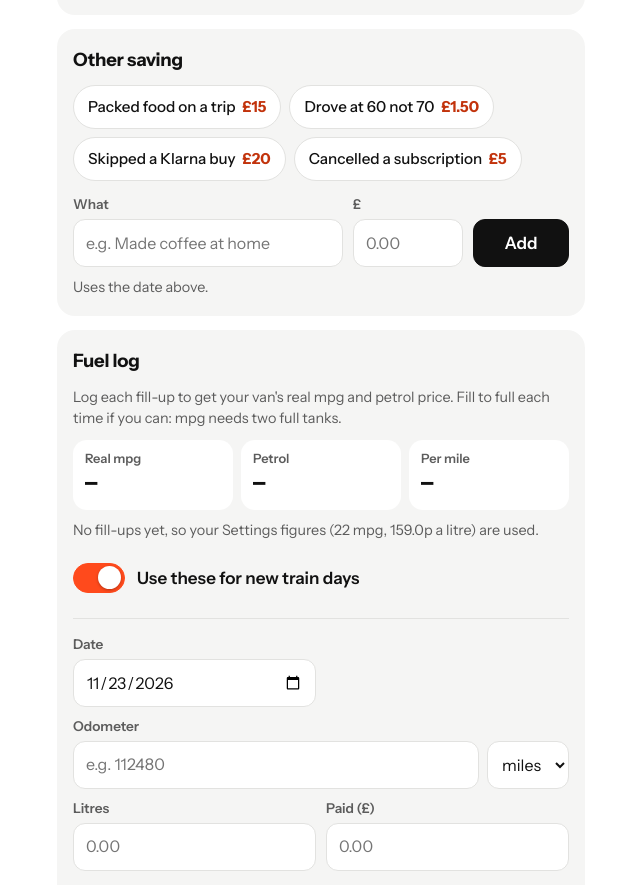
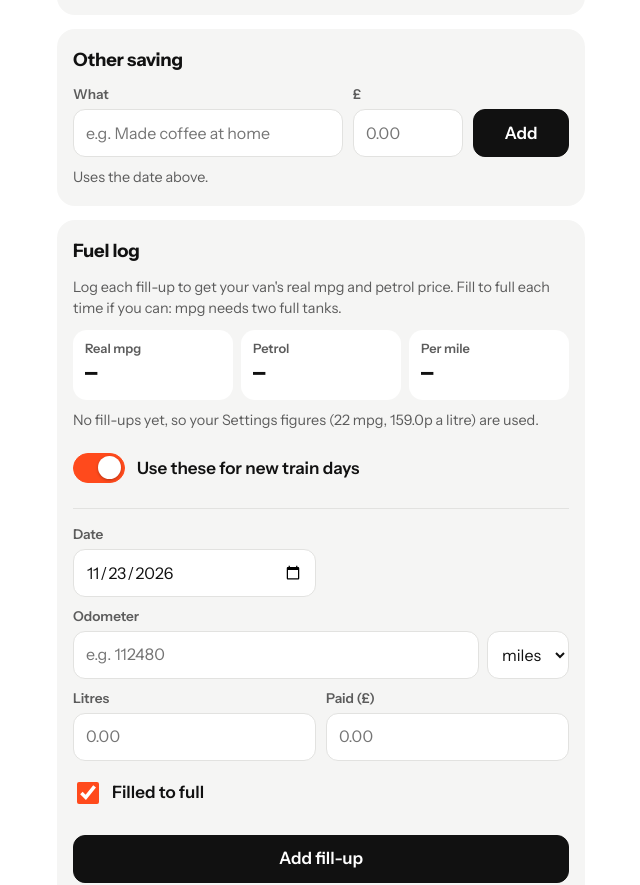
Before and after one commit to Gerschwin/commute-savings, a plain HTML site: page index.html in a window 1280 px wide. Shown: the part 1176-2061 px from the top of the page, without its empty margins (319-959 px from the left). Drawn offline with Linux system fonts and the light colour scheme; a web font is replaced by a local one.

Commit message:
Remove the suggested Other saving chips

```diff
--- a/index.html
+++ b/index.html
@@ -125,12 +125,6 @@
 
     <section class="card" aria-labelledby="otherTitle">
       <h2 id="otherTitle">Other saving</h2>
-      <div class="chips" id="chips">
-        <button type="button" class="chip" data-label="Packed food on a trip" data-amount="15">Packed food on a trip <b>£15</b></button>
-        <button type="button" class="chip" data-label="Drove at 60 not 70" data-amount="1.50">Drove at 60 not 70 <b>£1.50</b></button>
-        <button type="button" class="chip" data-label="Skipped a Klarna buy" data-amount="20">Skipped a Klarna buy <b>£20</b></button>
-        <button type="button" class="chip" data-label="Cancelled a subscription" data-amount="5">Cancelled a subscription <b>£5</b></button>
-      </div>
       <form id="otherForm" class="other-form" novalidate>
         <label class="field grow">
           <span>What</span>
--- a/sw.js
+++ b/sw.js
@@ -1,7 +1,7 @@
 /* Commute Savings service worker.
    Changed files reach phones on their own (one app open later). Bump VERSION
    when you add or rename files, so the old cache is cleared out. */
-var VERSION = 'v1.14.0';
+var VERSION = 'v1.14.1';
 var SHELL = 'cs-shell-' + VERSION;
 var FONTS = 'cs-fonts-v1';
 
```
Also changed, not shown: 1 other file.
